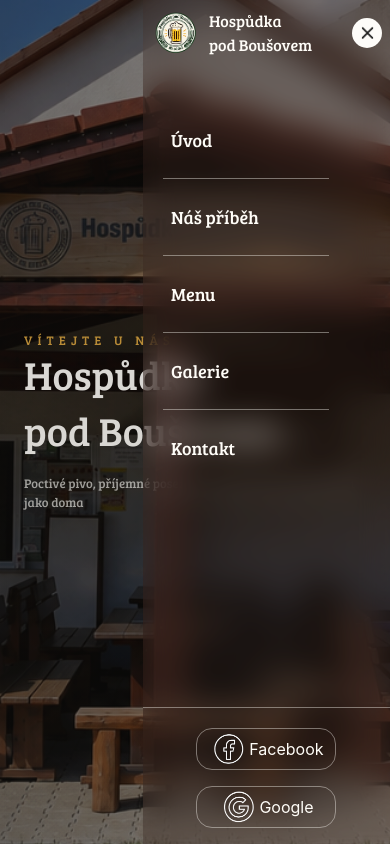
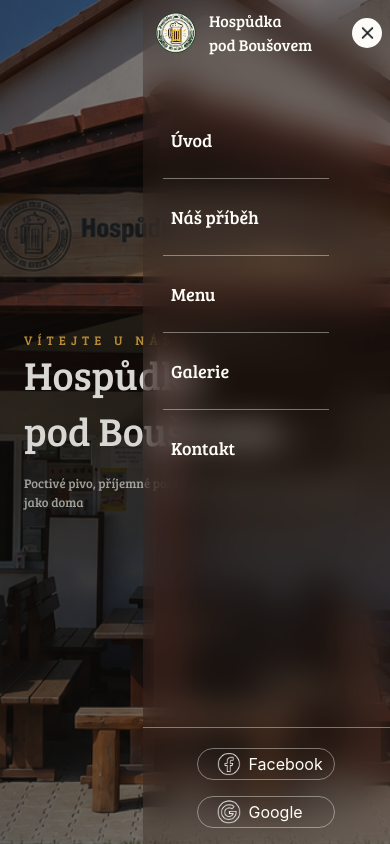
Before and after one commit to Luan2118/hospudka-pod-bousovem, a React (Vite) app: page / in a window 390 px wide. Both pictures are taken after a click on the button 362 px from the left and 34 px from the top of the page. Shown: the top 844 px of the page. Built offline with nearby package versions, Linux system fonts and the light colour scheme.

Commit message:
polish link buttons in menu nav

```diff
--- a/src/components/navbar/Navbar.tsx
+++ b/src/components/navbar/Navbar.tsx
@@ -127,15 +127,15 @@ function Navbar() {
 
               <div className="py-4">
                 <hr className="text-[#FFFDF8]/40 " />
-                <div className="flex flex-col  text-[#FFFDF8] items-center justify-center gap-4 my-auto px-5 mt-5">
-                  <div className="flex items-center justify-center border border-[#FFFDF8]/40 w-[140px] rounded-2xl">
-                    <img src={facebook} alt="facebook" className="w-[40px] h-[40px] z-0" />
-                    <p>Facebook</p>
+                <div className="flex flex-col  text-[#FFFDF8] items-center justify-center gap-4  px-5 mt-5">
+                  <div className="flex items-center justify-center border border-[#FFFDF8]/40 px-4 rounded-2xl gap-1">
+                    <img src={facebook} alt="facebook" className="w-[30px] h-[30px]" />
+                    <p className="w-[70px]">Facebook</p>
                   </div>
 
-                  <div className="flex items-center justify-center border border-[#FFFDF8]/40 w-[140px] rounded-2xl">
-                    <img src={google} alt="google" className="w-[40px] h-[40px]" />
-                    <p>Google</p>
+                  <div className="flex items-center justify-center border border-[#FFFDF8]/40 px-4  rounded-2xl gap-1">
+                    <img src={google} alt="google" className="w-[30px] h-[30px]" />
+                    <p className="w-[70px]">Google</p>
                   </div>
                 </div>
               </div>
```
